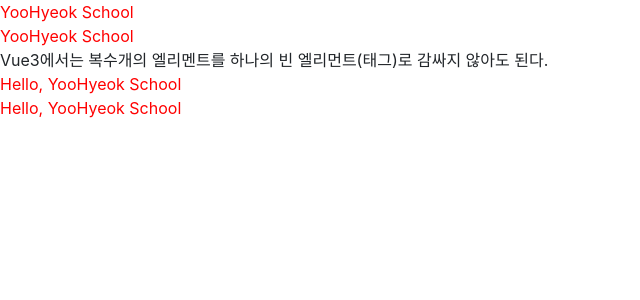
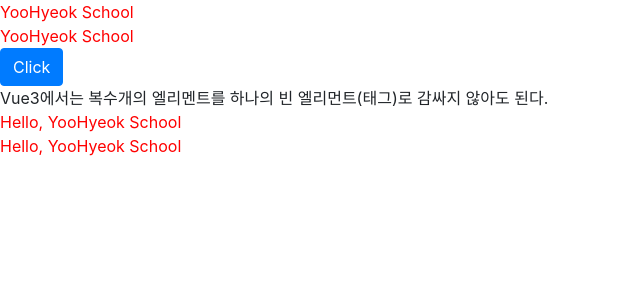
Before and after one commit to YooHyeok/vue-beginner-app, a Vue app: page / in a window 1280 px wide. Shown: the top 300 px of the page, without its empty margins (0-640 px from the left). Built offline with nearby package versions, Linux system fonts and the light colour scheme.

Commit message:
feat: `App.vue` - button 엘리먼트 추가 및 click이벤트 - 콘솔 출력 함수 바인딩

```diff
--- a/src/App.vue
+++ b/src/App.vue
@@ -6,7 +6,12 @@
   <div class="name">
     {{ name }} <!-- Composition API 데이터 바인딩-->
   </div>
-
+  <button
+    class="btn btn-primary"
+    v-on:click="consoleLog"
+  >
+      Click
+  </button>
   <div>Vue3에서는 복수개의 엘리멘트를 하나의 빈 엘리먼트(태그)로 감싸지 않아도 된다.</div>
 
   <div class="name">
@@ -33,6 +38,9 @@
   setup() {
     const name = 'YooHyeok School';
 
+    /**
+     * name 문자열 조합 반환 함수 정의
+     */
     const greeting = (name) => {
       return 'Hello, ' + name;
     };
@@ -42,10 +50,18 @@
      */
     const greet = greeting(name);
 
+    /**
+     * Click 이벤트 console출력 함수
+     */
+    const consoleLog = () => {
+      console.log('hello world');
+    }
+
     return {
       name,
       greeting,
-      greet
+      greet,
+      consoleLog
     }
   }
 }
```
